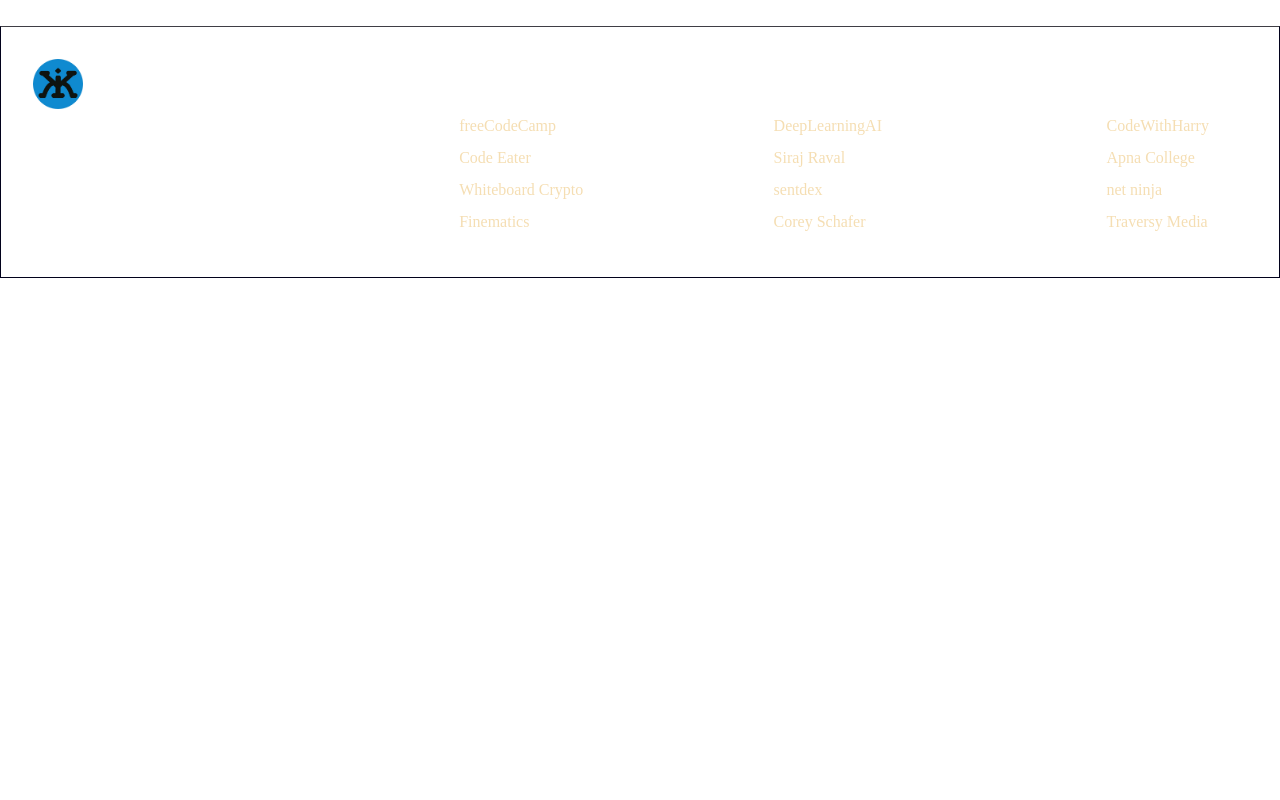
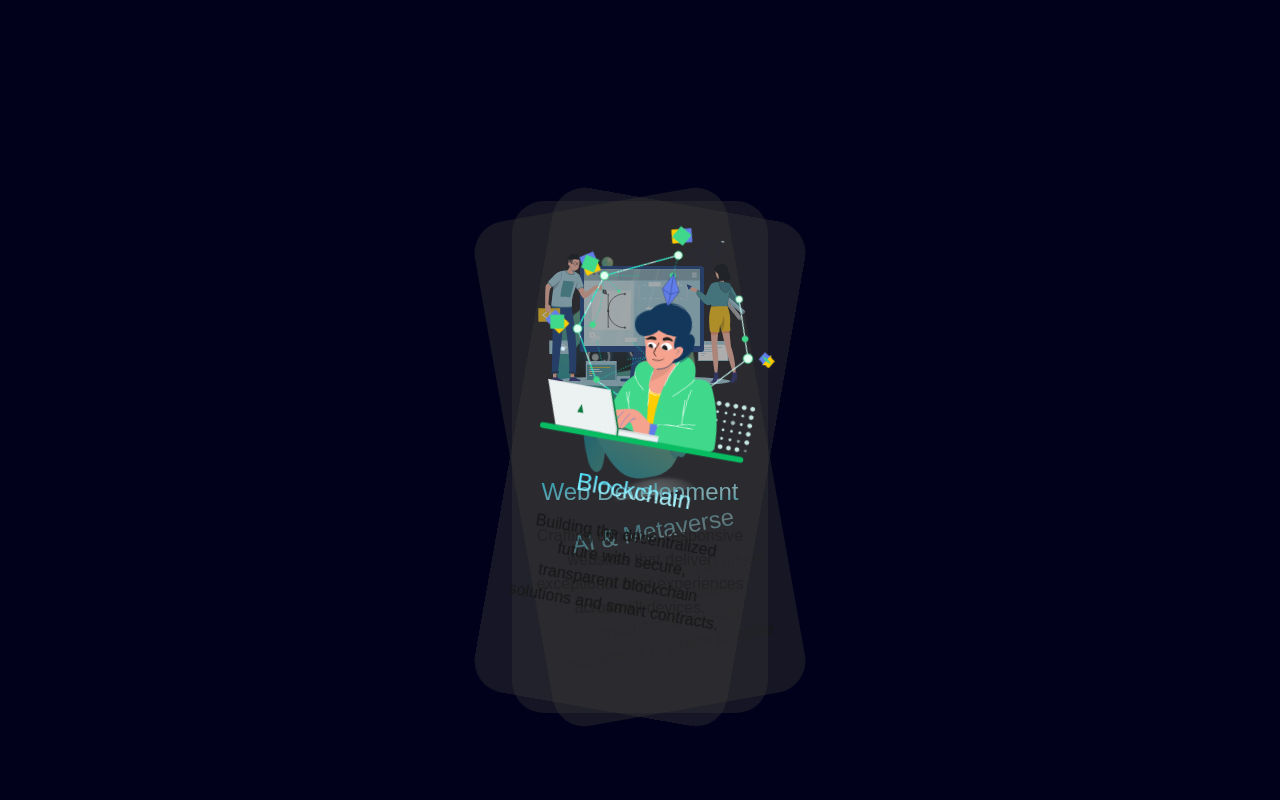
Before and after one commit to KodeinKGP-Technology-Web-3-0-Society/KiK-NextJS, a Next.js app: page / in a window 1280 px wide. Shown: the part 1020-1820 px from the top of the page. Before the commit the page ends 1298 px from the top, so only its background shows below. Built offline with nearby package versions, Linux system fonts and the light colour scheme.

Commit message:
Landing Work done

```diff
--- /dev/null
+++ b/src/Components/Landing/work.jsx
@@ -0,0 +1,158 @@
+import React from 'react';
+import { useRef, useEffect } from 'react'
+import Link from 'next/link';
+import Robot from '../../data/animations/Robo.json'
+import Lottie from 'lottie-react'
+import WEBDEV from '../../data/animations/WEB.json'
+import Blockchain from '../../data/animations/Blockchain.json'
+import { gsap } from 'gsap'
+import { ScrollTrigger } from 'gsap/ScrollTrigger'
+import Image from 'next/image'
+import programmer from '../../../public/programmer-image.png'
+
+gsap.registerPlugin(ScrollTrigger)
+
+export default function Teams() {
+	const cardRefs = useRef([])
+
+	useEffect(() => {
+		cardRefs.current.forEach((card, index) => {
+			// eslint-disable-next-line no-undef
+			if (typeof window !== 'undefined' && window.innerWidth > 768) {
+				let xOffset = index === 0 ? '-30vw' : index === 1 ? '0vw' : '30vw'
+				let angle = index === 0 ? -10 : index === 1 ? 0 : 10
+
+				gsap
+					.timeline({
+						scrollTrigger: {
+							trigger: card,
+							start: '20% bottom',
+							end: 'center center',
+							scrub: true,
+						},
+					})
+					.fromTo(
+						card,
+						{
+							x: 0,
+							rotation: angle,
+							scale: 1,
+						},
+						{
+							x: xOffset,
+							rotation: 0,
+							scale: 1.1,
+						}
+					)
+			} else {
+				var t3 = gsap.timeline({
+					scrollTrigger: {
+						trigger: card,
+						start: 'top bottom',
+						end: 'top center',
+						scrub: true,
+						scroller: 'body',
+						immediateRender: true,
+					},
+				})
+
+				t3.fromTo(
+					card,
+					{
+						x: -300,
+						opacity: 0,
+					},
+					{
+						x: 0,
+						opacity: 1,
+						stagger: 0.2,
+						ease: 'linear',
+					}
+				)
+			}
+		})
+
+		var t4 = gsap.timeline({
+			scrollTrigger: {
+				trigger: '.pds-page-poster-wrapper',
+				start: 'center bottom',
+				end: 'center center',
+				scrub: 1,
+				scroller: 'body',
+			},
+		})
+
+		t4.fromTo(
+			'.pds-page-poster-wrapper',
+			{
+				x: -300,
+				opacity: 0,
+			},
+			{
+				x: 0,
+				opacity: 1,
+				duration: 0.5,
+				stagger: 0.2,
+			}
+		)
+	}, [])
+
+	return (
+		<div className="relative">
+			<h2 id="recentHeader"
+      className="my-8 text-center text-[48px] font-poppins text-transparent bg-gradient-to-br from-[#11E3FB] via-[#5BE6FF] to-[#11E3FB] bg-clip-text [background-clip:text] [-webkit-background-clip:text]">Our Expertise</h2>
+
+			<div className="!mb-[20vw] md:relative md:h-[30vw] md:pb-[40vw] max-[768px]:relative max-[768px]:flex max-[768px]:flex-col max-[768px]:items-center max-[768px]:max-h-fit max-[768px]:mb-[5vh]">
+				<div
+					className="p-0 bg-[rgba(54,54,54,0.4)] rounded-[2.5vw] h-[40vw] transition-all duration-[1000ms] ease-[cubic-bezier(0.63,0.15,0.03,1.12)] mt-5 max-[768px]:w-[70vw] max-[768px]:h-[130vw] max-[768px]:relative max-[768px]:left-0 max-[768px]:top-0 max-[768px]:translate-x-0 max-[768px]:translate-y-0 max-[768px]:!mb-[20px] md:w-[20vw] md:absolute md:top-[10%] md:left-[40%] md:mb-[16px] md:z-[1] md:translate-x-[-50%] md:translate-y-[-50%] md:rotate-[5deg] md:transition md:delay-[100ms]"
+					ref={el => (cardRefs.current[0] = el)}
+				>
+					<Lottie animationData={Robot} height={10}  />
+					<p className="max-[768px]:text-[7vw] max-[768px]:mt-[5vw] !mt-[1.5vw] !mb-[0.5vw] !text-center font-montserrat text-2xl !bg-[linear-gradient(to_bottom_right,rgba(17,227,251,1),rgba(91,230,255,1),rgba(181,246,253,1),rgba(17,227,251,1))] bg-clip-text !text-transparent -webkit-bg-clip-text">AI & Metaverse</p>
+					<p className="!px-5 !py-2.5 !text-center font-montserrat">
+						Enter a realm where AI drives immersive Metaverse encounters,
+						pushing boundaries of what&apos;s possible.
+					</p>
+				</div>
+				<div
+					className="p-0 bg-[rgba(54,54,54,0.4)] rounded-[2.5vw] h-[40vw] transition-all duration-[1000ms] ease-[cubic-bezier(0.63,0.15,0.03,1.12)] mt-5 max-[768px]:w-[70vw] max-[768px]:h-[130vw] max-[768px]:relative max-[768px]:left-0 max-[768px]:top-0 max-[768px]:translate-x-0 max-[768px]:translate-y-0 max-[768px]:!mb-[20px] md:w-[20vw] md:absolute md:top-[10%] md:left-[40%]  md:z-[2] md:translate-x-[-50%] md:translate-y-[-50%] md:rotate-[-7deg] md:transition md:delay-[50ms]"
+					ref={el => (cardRefs.current[1] = el)}
+				>
+					<Lottie animationData={WEBDEV} height={10}/>
+					<p className="max-[768px]:text-[7vw] max-[768px]:mt-[5vw] !mt-[1.5vw] !mb-[0.5vw] !text-center font-montserrat text-2xl !bg-[linear-gradient(to_bottom_right,rgba(17,227,251,1),rgba(91,230,255,1),rgba(181,246,253,1),rgba(17,227,251,1))] bg-clip-text !text-transparent -webkit-bg-clip-text">Web Development</p>
+					<p className="!px-5 !py-2.5 !text-center font-montserrat">
+						Crafting dynamic, responsive websites that deliver exceptional user
+						experiences across all devices.
+					</p>
+				</div>
+				<div
+					className="p-0 bg-[rgba(54,54,54,0.4)] rounded-[2.5vw] h-[40vw] transition-all duration-[1000ms] ease-[cubic-bezier(0.63,0.15,0.03,1.12)] mt-5 max-[768px]:w-[70vw] max-[768px]:h-[130vw] max-[768px]:relative max-[768px]:left-0 max-[768px]:top-0 max-[768px]:translate-x-0 max-[768px]:translate-y-0 max-[768px]:mb-[20px] md:w-[20vw] md:absolute md:top-[10%] md:left-[40%] md:z-[3] md:translate-x-[-50%] md:translate-y-[-50%] md:rotate-[-2deg]"
+					ref={el => (cardRefs.current[2] = el)}
+				>
+					<Lottie animationData={Blockchain} height={10} />
+					<p className="max-[768px]:text-[7vw] max-[768px]:mt-[5vw] !mt-[1.5vw] !mb-[0.5vw] !text-center font-montserrat text-2xl !bg-[linear-gradient(to_bottom_right,rgba(17,227,251,1),rgba(91,230,255,1),rgba(181,246,253,1),rgba(17,227,251,1))] bg-clip-text !text-transparent -webkit-bg-clip-text">Blockchain</p>
+					<p className="!px-5 !py-2.5 !text-center font-montserrat">
+						Building the decentralized future with secure, transparent
+						blockchain solutions and smart contracts.
+					</p>
+				</div>
+			</div>
+
+			<div className="w-[80%] h-px bg-gradient-to-r from-transparent via-white/50 to-transparent my-5 mx-auto md:hidden"></div>
+
+<div className="pds-page-poster-wrapper flex justify-center items-center mb-[50px] no-underline">
+				<Link href="/pds" style={{ textDecoration: 'none' }}>
+					<div className="pds-page-poster flex justify-center items-center w-[85vw] bg-[rgba(70,69,69,0.2)] rounded-[30px] no-underline max-md:flex-col max-md:w-[70vw] max-md:pt-[30px] max-md:pb-[30px] max-md:px-[10px] max-md:mt-[20px]">
+						<div className="pds-page-poster-left w-[45vw] no-underline max-md:w-[70vw] max-md:px-[50px]">
+							<h1 className='text-[3vw] py-[10px] bg-gradient-to-br from-[#11e3fb] via-[#5be6ff] to-[#11e3fb] text-transparent bg-clip-text no-underline font-montserrat max-md:text-[4vw] max-md:py-[10px] max-md:text-center'>Still Getting Stuck in PDS?</h1>
+							<h2 className='text-[1.5vw] py-[10px] text-[aliceblue] font-montserrat max-md:py-[10px] max-md:text-[3vw] max-md:text-center'>Our curated PDS Problems set works right for you...</h2>
+						</div>
+						<div className="pds-page-poster-right flex justify-center items-center mb-[25px] ml-[10px] max-md:m-[20px]">
+							<Image className="w-[35vw] max-md:w-[60vw]"src={programmer} alt="img" />
+						</div>
+					</div>
+				</Link>
+			</div>
+		</div>
+	)
+}
--- a/src/app/page.jsx
+++ b/src/app/page.jsx
@@ -1,13 +1,13 @@
 'use client'
 import React, { useState } from 'react'
 import Landing from '@/Components/Landing/landing'
-
+import Work from '@/Components/Landing/work'
 const MainContent = () => {
 
 	return (
 		<div className="bg-[rgb(1,1,27)] flex flex-col h-full w-full overflow-hidden">
 			<Landing />
-			{/* <Work /> */}
+			<Work />
 		</div>
 	)
 }
```
Also changed, not shown: public/programmer-image.png (added).
